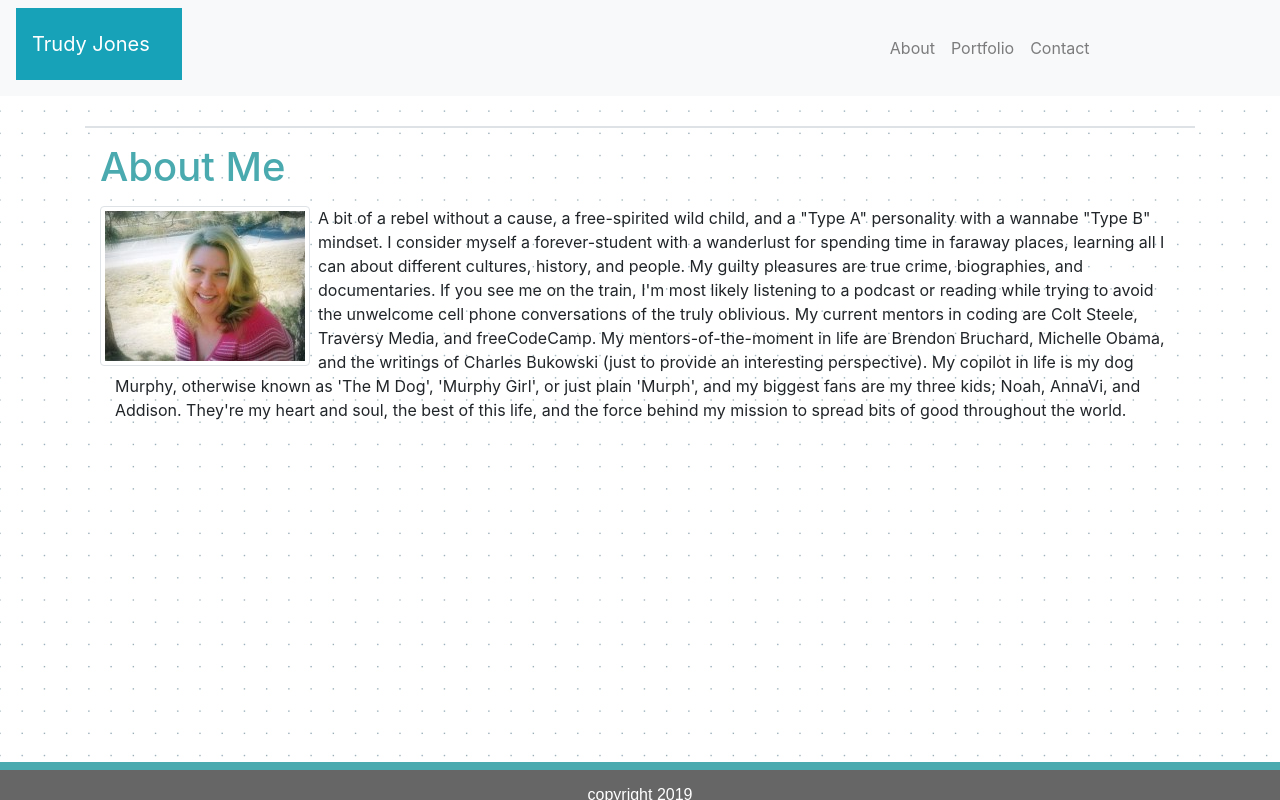
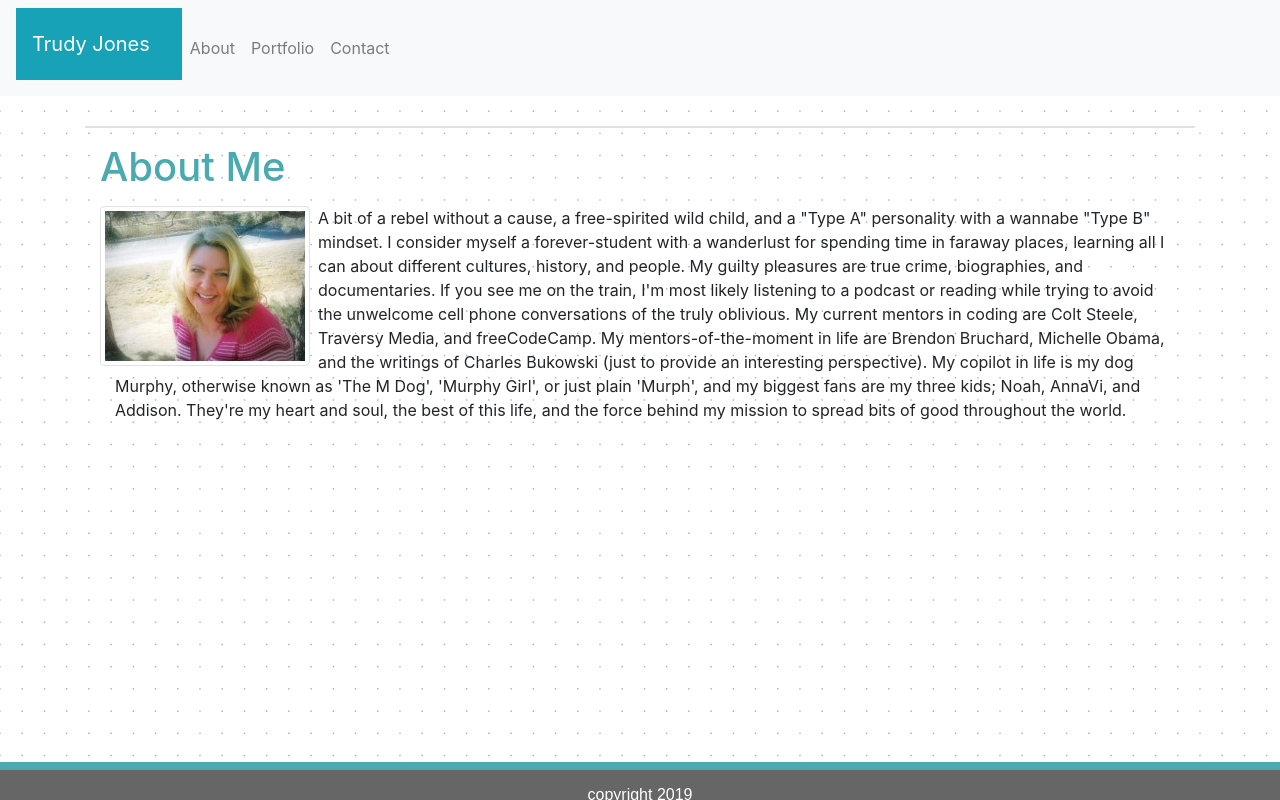
Before and after one commit to tjones374/Portfolio, a plain HTML site: page index.html in a window 1280 px wide. Drawn offline with nearby package versions, Linux system fonts and the light colour scheme.

Commit message:
navbar-nav padding removed

```diff
--- a/css/contactstyle.css
+++ b/css/contactstyle.css
@@ -5,7 +5,7 @@
   padding: 0;
 }
 .navbar-nav {
-  padding-left: 700px;
+  padding-left: 0px;
 }
 
 h1 {
--- a/css/portfoliostyle.css
+++ b/css/portfoliostyle.css
@@ -8,7 +8,7 @@
   padding: 0;
 }
 .navbar-nav {
-  padding-left: 700px;
+  padding-left: 0px;
 }
 .card {
   background-color: #4aaaaf;
--- a/css/style.css
+++ b/css/style.css
@@ -5,7 +5,7 @@
   padding: 0;
 }
 .navbar-nav {
-  padding-left: 700px;
+  padding-left: 0px;
 }
 
 h1 {
```
